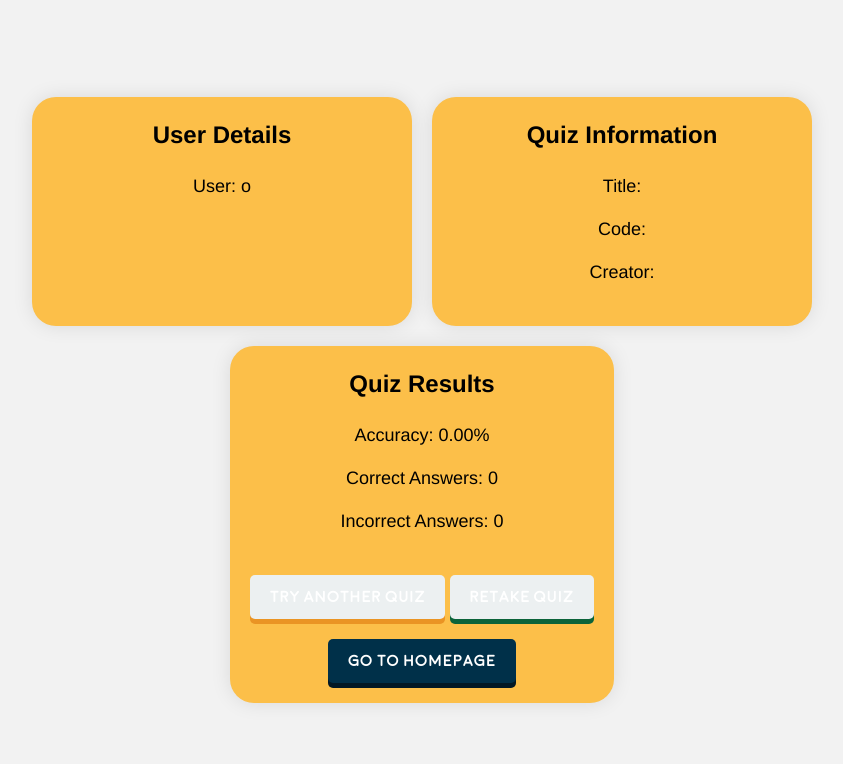
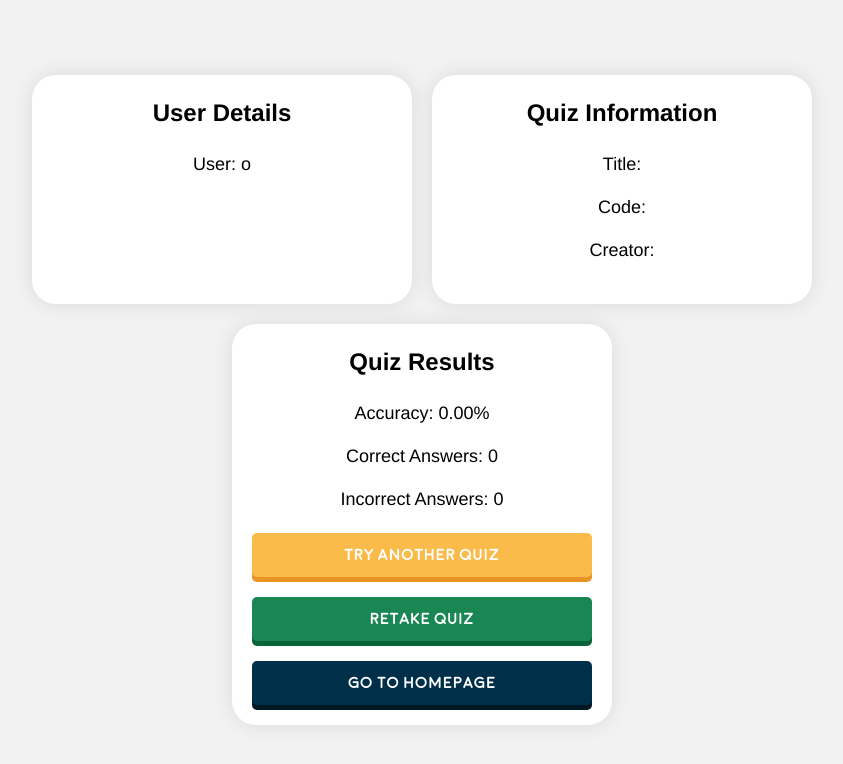
Before and after one commit to bakaraw/QuizWebsite, a PHP site: page /scoreQuiz.php?quizCode=106 in a window 1280 px wide. Shown: the top 764 px of the page, without its empty margins (218-1061 px from the left). Run offline with PHP 8.4, Linux system fonts and the light colour scheme; a user stored in the database is signed in; data comes from the database, SQL or seed files in the repository.

Commit message:
Update scoreQuiz.php

```diff
--- a/scoreQuiz.php
+++ b/scoreQuiz.php
@@ -86,13 +86,9 @@
                 $updateStmt->execute();
             }
         }
-
-
     } catch (PDOException $e) {
         echo "Error: " . $e->getMessage();
     }
-
-
 }
 ?>
 
@@ -132,15 +128,24 @@
         }
 
         .panel {
-            background-color: #FCBF49;
+            background-color: white;
+            /* Change to white */
             border-radius: 1.5rem;
             box-shadow: 0 0 20px rgba(0, 0, 0, 0.1);
             padding: 20px;
             margin: 10px;
             text-align: center;
             color: black;
-            width: 48%;
-            /* Adjust the width for panels */
+            width: calc(50% - 20px);
+            /* Make all panels the same width as the user details panel */
+            box-sizing: border-box;
+            /* Include padding in the width */
+        }
+
+        .user-details,
+        .quiz-results {
+            width: 100%;
+            /* Full width for user details and quiz results panels */
         }
 
         .summary-heading {
@@ -160,22 +165,55 @@
         .retake-quiz,
         .view-leaderboard {
             font-size: 16px;
-            color: #3498db;
             text-decoration: none;
-            display: inline-block;
+            display: block;
+            /* Display buttons as block elements */
             margin-top: 20px;
             padding: 10px 20px;
             border-radius: 5px;
-            background-color: #ecf0f1;
             transition: background-color 0.3s;
+            width: 100%;
+            /* Make all buttons the same width */
         }
 
-        .try-again:hover,
-        .retake-quiz:hover,
+        .try-again {
+            background-color: #fbbb4b;
+            /* Change to desired color */
+            color: white;
+            /* Text color for better contrast */
+        }
+
+        .try-again:hover {
+            background-color: #ec9424;
+            /* Hover color for "Try Another Quiz" */
+        }
+
+        .retake-quiz {
+            background-color: #198653;
+            /* Change to desired color */
+            color: white;
+            /* Text color for better contrast */
+        }
+
+        .retake-quiz:hover {
+            background-color: #0b633a;
+            /* Hover color for "Retake Quiz" */
+        }
+
+        .view-leaderboard {
+            background-color: #3498db;
+            /* Default color */
+            color: white;
+            /* Text color for better contrast */
+        }
+
         .view-leaderboard:hover {
             background-color: #bdc3c7;
         }
     </style>
+
+
+
 </head>
 
 <body>
```
